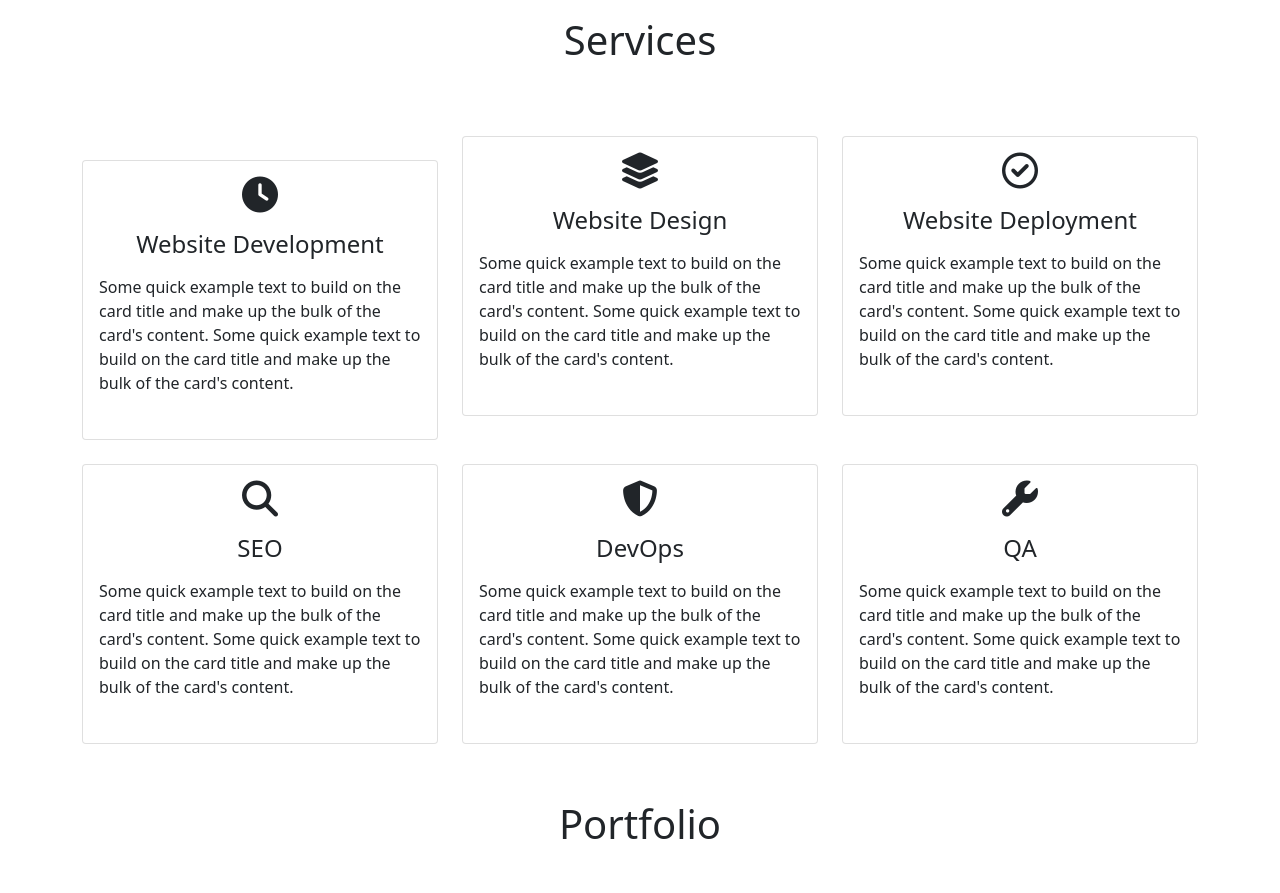
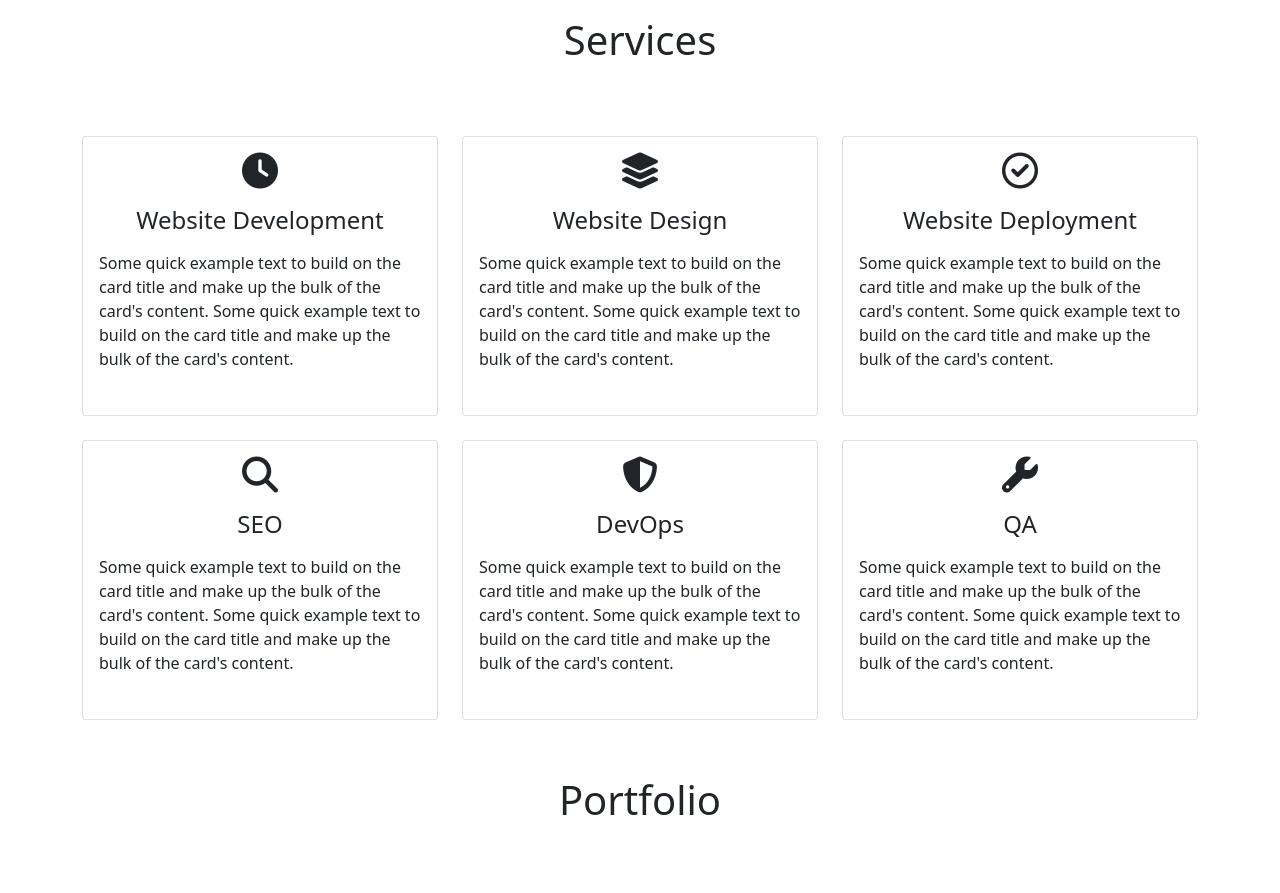
Before and after one commit to nicholasvrobbins/bootstrap-website, a plain HTML site: page index.html in a window 1280 px wide. Shown: the part 1440-2333 px from the top of the page. Drawn offline with nearby package versions, Linux system fonts and the light colour scheme.

Commit message:
Updated margin

```diff
--- a/index.html
+++ b/index.html
@@ -107,7 +107,7 @@
             <div class="container">
                 <h1 class="text-center">Services</h1>
                 <div class="row mt-5">
-                    <div class="col-lg-4 mt-5">
+                    <div class="col-lg-4 mt-4">
                         <div class="card servicesText">
                             <div class="card-body">
                                 <i class="fas servicesIcon fa-clock"></i>
```
